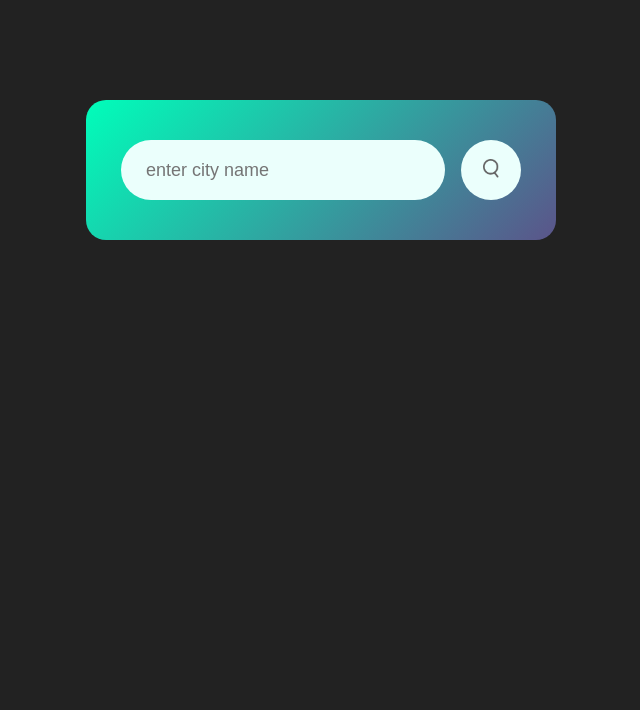
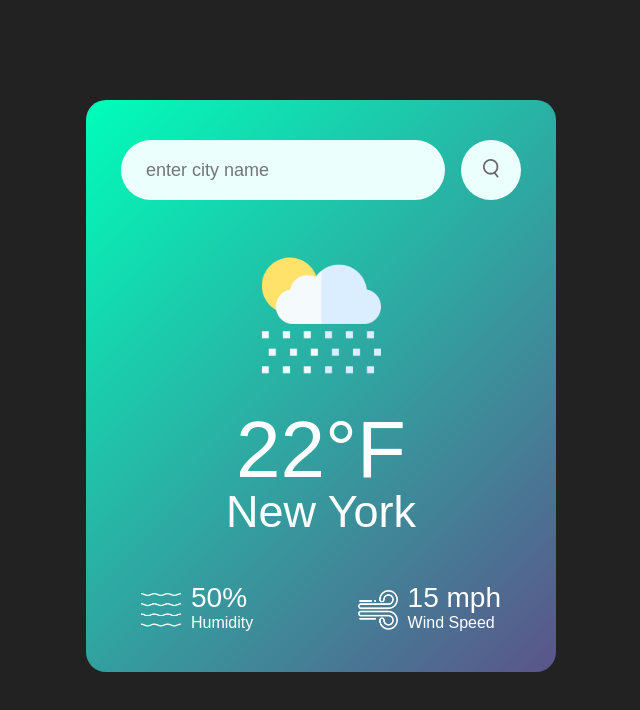
Before and after one commit to GerardoRoman/WeatherApp, a plain HTML site: page index.html in a window 1280 px wide. Shown: the whole page, without its empty margins (319-959 px from the left). Drawn offline with Linux system fonts and the light colour scheme.

Commit message:
updated functionality to return city weather once entered in input field

```diff
--- a/index.html
+++ b/index.html
@@ -15,7 +15,66 @@
       <input type="text" placeholder="enter city name" spellcheck="false">
       <button><img src="images/search.png"></button>
     </div>
+
+    <div class="weather">
+      <img src="images/rain.png" class="weather-icon">
+      <h1 class="temp">22°F</h1>
+      <h2 class="city">New York</h2>
+      <div class="details">
+        <div class="col">
+          <img src="images/humidity.png">
+          <div>
+            <p class="humidity">50%</p>
+            <p>Humidity</p>
+          </div>
+        </div>
+        <div class="col">
+          <img src="images/wind.png">
+          <div>
+            <p class="wind">15 mph</p>
+            <p>Wind Speed</p>
+          </div>
+        </div>
+      </div>
+    </div>
+
   </div>
+
+
+
+  <script>
+
+    const apiKey = '6275b7227825eda6cd34594d2211ba7c';
+    const apiUrl = 'https://api.openweathermap.org/data/2.5/weather?units=imperial&q=';
+
+    const searchBox = document.querySelector('.search input');
+    const searchBtn = document.querySelector('.search button');
+    const weatherIcon = document.querySelector("weather-icon")
+
+
+    async function checkWeather(city){
+      const response = await fetch(apiUrl + city + `&appid=${apiKey}`)
+      var data = await response.json();
+
+      console.log(data);
+
+      document.querySelector(".city").innerHTML = data.name;
+      document.querySelector(".temp").innerHTML = Math.round(data.main.temp) + '°F';
+      document.querySelector(".humidity").innerHTML = data.main.humidity + '%';
+      document.querySelector(".wind").innerHTML = data.wind.speed + ' mph';
+
+      if(data.weather[0].main === 'Clouds'){
+        weatherIcon.src = 'images/clouds.png';
+      }
+
+    }
+
+    searchBtn.addEventListener("click", ()=>{
+      checkWeather(searchBox.value);
+    })
+
+  </script>
+
 
 </body>
 
--- a/style.css
+++ b/style.css
@@ -53,3 +53,43 @@ body {
 .search button img {
   width: 16px;
 }
+
+.weather-icon {
+  width: 170px;
+  margin-top: 30px;
+}
+
+.weather h1 {
+  font-size: 80px;
+  font-weight: 500;
+}
+
+.weather h2 {
+  font-size: 45px;
+  font-weight: 400;
+  margin-top: -10px;
+}
+
+.details {
+  display: flex;
+  align-items: center;
+  justify-content: space-between;
+  padding: 0 20px;
+  margin-top: 50px;
+}
+
+.col {
+  display: flex;
+  align-items: center;
+  text-align: left;
+}
+
+.col img {
+  width: 40px;
+  margin-right: 10px;
+}
+
+.humidity, .wind {
+  font-size: 28px;
+  margin-top: -6px;
+}
```
